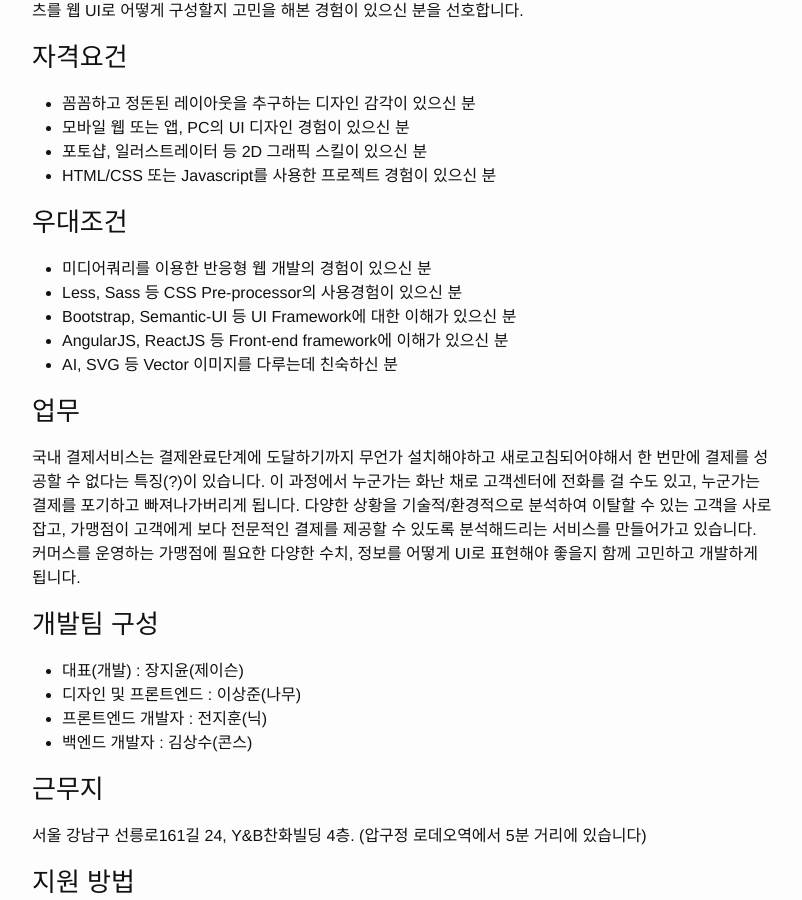
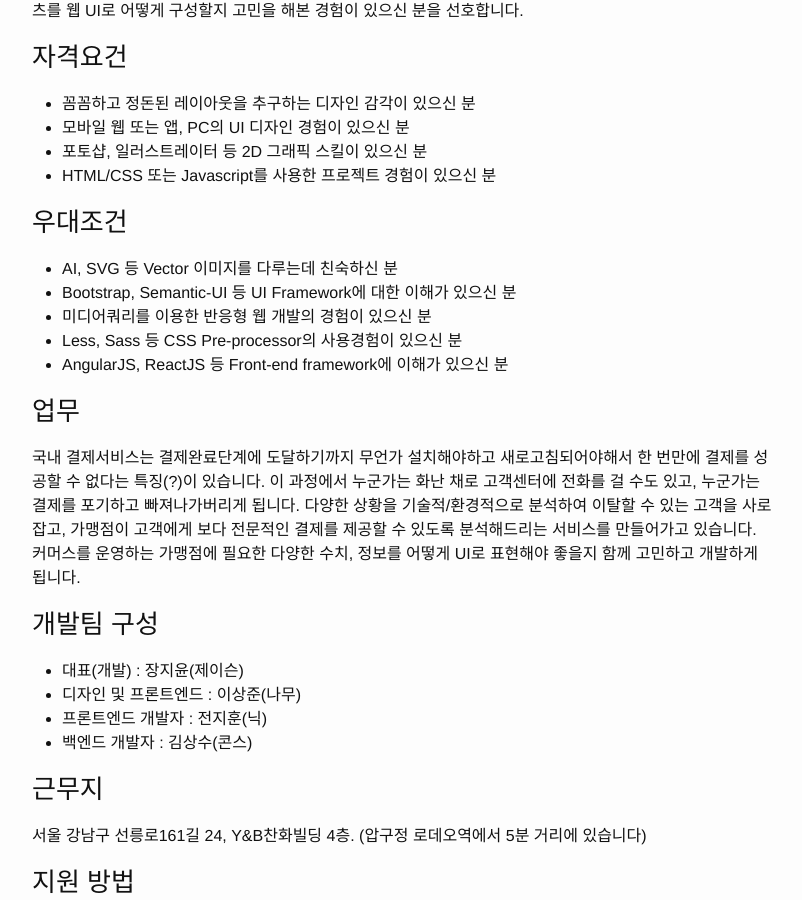
Before and after one commit to iamport/iamport.github.io, a Jekyll site: the page built from _posts/2016-12-30-wanted-frontend.md, in a window 1280 px wide and 900 px high, scrolled down 432 px. Shown: the whole window, without its empty margins (238-1040 px from the left). Built offline with Jekyll 4.4.1, drawn with Linux system fonts in a browser that asks for light colours.

Commit message:
우대조건 순서변경

```diff
--- a/_posts/2016-12-30-wanted-frontend.md
+++ b/_posts/2016-12-30-wanted-frontend.md
@@ -18,11 +18,11 @@ date:   2016-12-30 10:00:00 +0900
 * HTML/CSS 또는 Javascript를 사용한 프로젝트 경험이 있으신 분
 
 ### 우대조건
+* AI, SVG 등 Vector 이미지를 다루는데 친숙하신 분
+* Bootstrap, Semantic-UI 등 UI Framework에 대한 이해가 있으신 분
 * 미디어쿼리를 이용한 반응형 웹 개발의 경험이 있으신 분
 * Less, Sass 등 CSS Pre-processor의 사용경험이 있으신 분
-* Bootstrap, Semantic-UI 등 UI Framework에 대한 이해가 있으신 분
 * AngularJS, ReactJS 등 Front-end framework에 이해가 있으신 분
-* AI, SVG 등 Vector 이미지를 다루는데 친숙하신 분
 
 ### 업무
 국내 결제서비스는 결제완료단계에 도달하기까지 무언가 설치해야하고 새로고침되어야해서 한 번만에 결제를 성공할 수 없다는 특징(?)이 있습니다.
```
